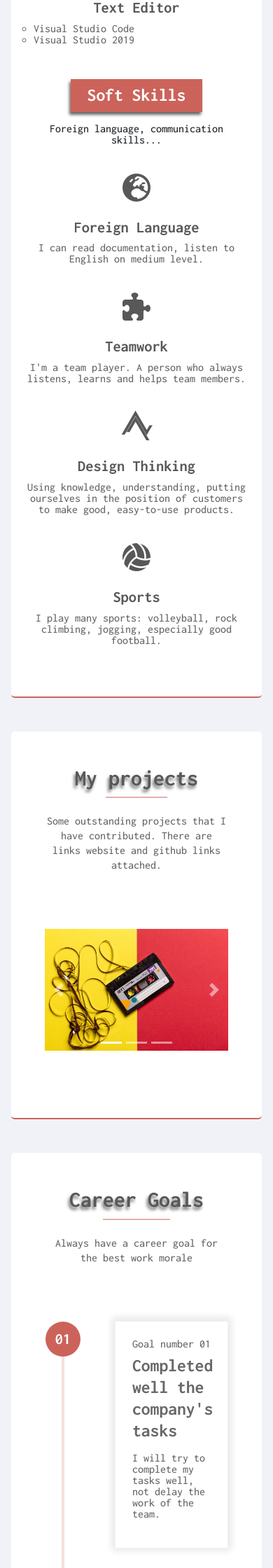
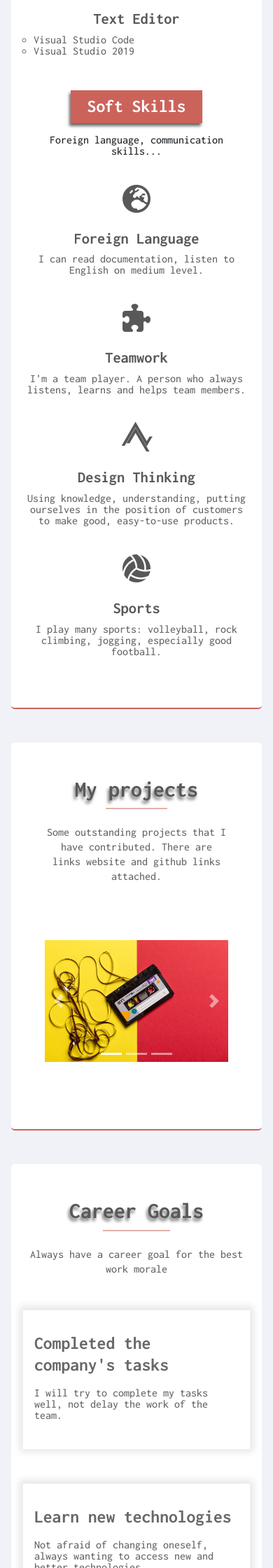
Before and after one commit to duynhat369/portfolio, a PHP site: page / in a window 390 px wide. Shown: the part 2440-4680 px from the top of the page at 70% size. Run offline with PHP 8.4, Linux system fonts and the light colour scheme; some libraries are stand-ins or nearby versions.

Commit message:
responsive career goals

```diff
--- a/index.html
+++ b/index.html
@@ -458,10 +458,10 @@
             <div class="row my5">
               <div class="col col-sm-12 col-md-12 col-lg-12">
                 <div class="goals-item">
-                  <div class="goal-content item1 p-4 mb-5">
+                  <div class="goal-content item1 p4 mb5">
                     <div class="goal-index"><span>Goal number 01</span></div>
                     <div class="goal-heading my-2">
-                      <h3>Completed well the company's tasks</h3>
+                      <h3>Completed the company's tasks</h3>
                     </div>
                     <div class="goal-des des1 py-2 mb-2">
                       <p>I will try to complete my tasks well, not delay the work of the team.</p>
@@ -469,7 +469,7 @@
                   </div>
                 </div>
                 <div class="goals-item">
-                  <div class="goal-content item2 p-4 mb-5">
+                  <div class="goal-content item2 p4 mb5">
                     <div class="goal-index"><span>Goal number 02</span></div>
                     <div class="goal-heading my-2">
                       <h3>Learn new technologies</h3>
@@ -480,7 +480,7 @@
                   </div>
                 </div>
                 <div class="goals-item">
-                  <div class="goal-content item3 p-4 mb-5">
+                  <div class="goal-content item3 p4 mb5">
                     <div class="goal-index"><span>Goal number 03</span></div>
                     <div class="goal-heading my-2">
                       <h3>Creating a good working environment</h3>
--- a/public/css/style.css
+++ b/public/css/style.css
@@ -94,6 +94,10 @@ section {
   padding-right: 1.5rem;
 }
 
+.p4 {
+  padding: 1.5rem;
+}
+
 .py5 {
   padding-top: 3rem;
   padding-bottom: 3rem;
@@ -101,6 +105,10 @@ section {
 
 .my5 {
   margin-top: 3rem;
+  margin-bottom: 3rem;
+}
+
+.mb5 {
   margin-bottom: 3rem;
 }
 
@@ -846,7 +854,8 @@ section {
 }
 @media (max-width: 991.98px) {
   .about > .my5 {
-    margin-top: 0;
+    margin-top: 0.5rem;
+    padding-top: 0.5rem;
     margin-bottom: 0;
   }
   .about-summary {
@@ -883,6 +892,12 @@ section {
   }
   .skills .skill-content-text-heading {
     text-align: center;
+  }
+
+  .goals .my5 {
+    margin-bottom: 0;
+    margin-top: 0.5rem;
+    padding-top: 0.5rem;
   }
 }
 @media (max-width: 767.98px) {
@@ -942,6 +957,14 @@ section {
   .skills .skill-content-text-heading {
     text-align: left;
   }
+
+  .goals {
+    padding-left: 1rem;
+    padding-right: 1rem;
+  }
+  .goals .goals-item .goal-content .goal-index {
+    display: none;
+  }
 }
 @media (max-width: 575.98px) {
   .about-summary .about-content-text__button .outline-btn::before {
@@ -976,6 +999,20 @@ section {
   .skills .softSkill__des {
     text-align: center;
   }
+
+  .goals .goals-item {
+    width: 100%;
+  }
+  .goals .goals-item .item3 {
+    margin-bottom: 0;
+  }
+  .goals .goals-item .goal-content {
+    padding-left: 1rem;
+    padding-right: 1rem;
+  }
+  .goals .goals-item .goal-content::before {
+    display: none;
+  }
 }
 
 /*# sourceMappingURL=style.css.map */
--- a/views/scss/_extend.scss
+++ b/views/scss/_extend.scss
@@ -80,6 +80,10 @@
   padding-right: 1.5rem;
 }
 
+%p4 {
+  padding: 1.5rem;
+}
+
 %py5 {
   padding-top: 3rem;
   padding-bottom: 3rem;
@@ -87,6 +91,10 @@
 
 %my5 {
   margin-top: 3rem;
+  margin-bottom: 3rem;
+}
+
+%mb5 {
   margin-bottom: 3rem;
 }
 
--- a/views/scss/_mixins.scss
+++ b/views/scss/_mixins.scss
@@ -53,8 +53,20 @@
 @mixin mt5 {
   margin-top: 3rem;
 }
+@mixin mt2 {
+  margin-top: 0.5rem;
+}
+
+@mixin pt2 {
+  padding-top: 0.5rem;
+}
 
 @mixin mb5-mt5 {
   @include mb5;
   @include mt5;
 }
+
+@mixin mt2-pt2 {
+  @include mt2;
+  @include pt2;
+}
--- a/views/scss/_mobile.scss
+++ b/views/scss/_mobile.scss
@@ -55,6 +55,20 @@
     }
   }
   //End skills
+
+  //career goals
+  .goals {
+    @include px3;
+
+    .goals-item {
+      .goal-content {
+        .goal-index {
+          display: none;
+        }
+      }
+    }
+  }
+  //End Goals
 }
 //End Mobile, col sm
 
@@ -110,4 +124,23 @@
     }
   }
   //End skills
+
+  //career goals
+  .goals {
+    .goals-item {
+      .item3 {
+        margin-bottom: 0;
+      }
+      width: 100%;
+      .goal-content {
+        padding-left: 1rem;
+        padding-right: 1rem;
+        &::before {
+          display: none;
+        }
+      }
+    }
+  }
+  //End Goals
 }
+//End low mobile, iPhone 6/7/8plus
--- a/views/scss/_reset.scss
+++ b/views/scss/_reset.scss
@@ -270,6 +270,10 @@ section {
   @extend %px4;
 }
 
+.p4 {
+  @extend %p4;
+}
+
 .py5 {
   @extend %py5;
 }
@@ -282,6 +286,10 @@ section {
   @extend %my5-p5;
 }
 
+.mb5 {
+  @extend %mb5;
+}
+
 .my5 {
   @extend %my5;
 }
--- a/views/scss/_tablet.scss
+++ b/views/scss/_tablet.scss
@@ -17,7 +17,7 @@
   // about component
   .about {
     & > .my5 {
-      margin-top: 0;
+      @include mt2-pt2;
       margin-bottom: 0;
     }
     &-summary {
@@ -58,5 +58,14 @@
     }
   }
   // End SKills
+
+  //Goals
+  .goals {
+    .my5 {
+      margin-bottom: 0;
+      @include mt2-pt2;
+    }
+  }
+  //End Goals
 }
-//End Tablet, md
+//End Tablet, iPad normal ,md
```
Also changed, not shown: README.md, 1 other file.
